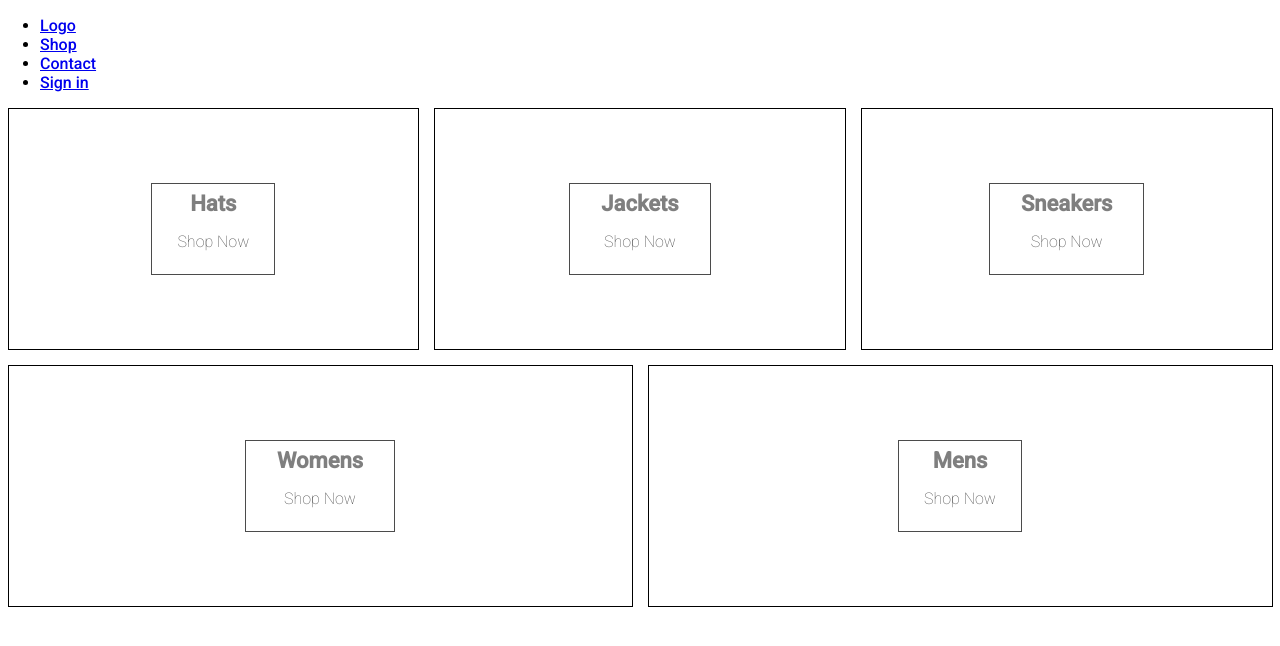
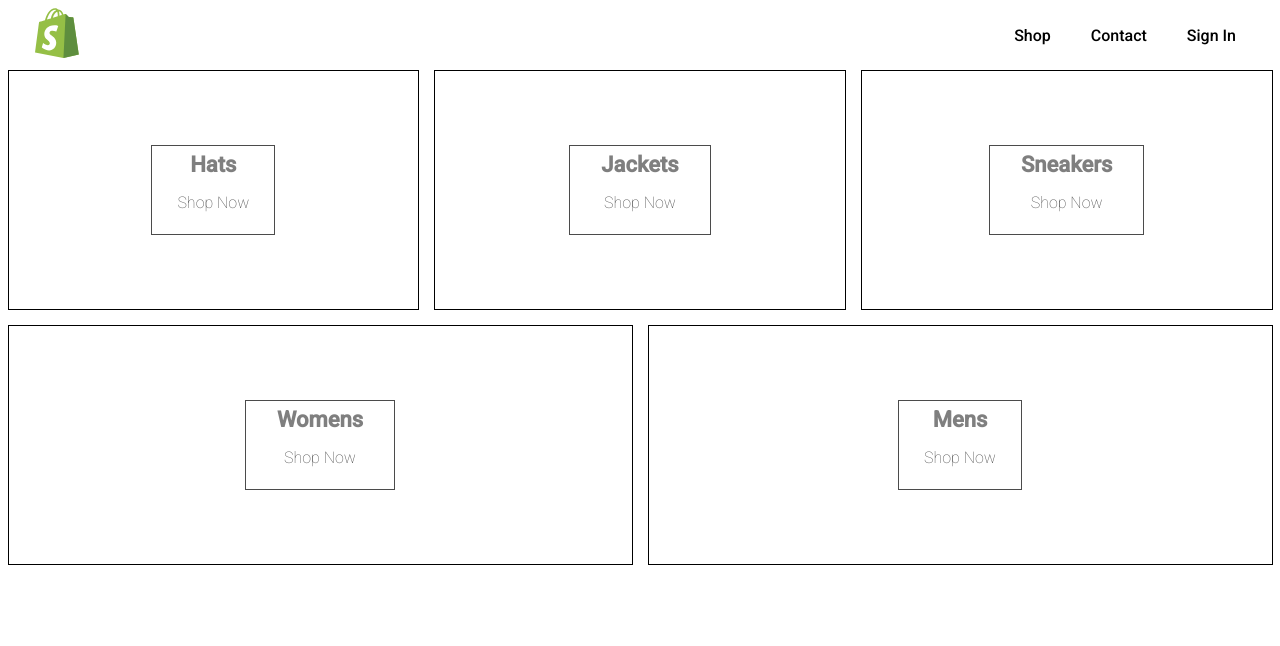
Before and after one commit to AlaaEl-DinAhmed/react-shop, a React (Create React App) app: page / in a window 1280 px wide. Shown: the top 646 px of the page. Built offline with nearby package versions, Linux system fonts and the light colour scheme.

Commit message:
Adding navigation styles

```diff
--- /dev/null
+++ b/src/components/navigation/Navigation.module.scss
@@ -0,0 +1,29 @@
+.navigation-container {
+  display: flex;
+  justify-content: space-between;
+  align-items: center;
+  padding: 0 2rem;
+  height: 70px;
+}
+.navigation-links {
+  height: 100%;
+  display: flex;
+  align-items: center;
+
+  li {
+    &:nth-of-type(2) {
+      margin: 0 1rem;
+    }
+  }
+
+  &__link {
+    color: #000;
+    padding: 1rem 0.75rem;
+  }
+}
+
+.logo-container {
+  height: 100%;
+  width: 70px;
+  padding: 25px;
+}
--- a/src/components/navigation/Navigation.tsx
+++ b/src/components/navigation/Navigation.tsx
@@ -1,22 +1,30 @@
+import { ReactComponent as Logo } from "@/assets/images/shopify-seeklogo.com.svg";
 import { Fragment } from "react";
 import { Link } from "react-router-dom";
+import styles from "./Navigation.module.scss";
 
 const Navigation = () => {
   return (
     <Fragment>
-      <nav>
-        <ul>
+      <nav className={styles["navigation-container"]}>
+        <Link to="/">
+          <Logo />
+        </Link>
+        <ul className={styles["navigation-links"]}>
           <li>
-            <Link to="/">Logo</Link>
+            <Link className={styles["navigation-links__link"]} to="/shop">
+              Shop
+            </Link>
           </li>
           <li>
-            <Link to="/shop">Shop</Link>
+            <Link className={styles["navigation-links__link"]} to="/contact">
+              Contact
+            </Link>
           </li>
           <li>
-            <Link to="/contact">Contact</Link>
-          </li>
-          <li>
-            <Link to="/shop">Sign in</Link>
+            <Link className={styles["navigation-links__link"]} to="/shop">
+              Sign In
+            </Link>
           </li>
         </ul>
       </nav>
--- a/src/index.scss
+++ b/src/index.scss
@@ -1,6 +1,21 @@
+@import-normalize;
+
+* {
+  box-sizing: border-box;
+}
 body {
   margin: 0;
   font-family: "Roboto", sans-serif;
   -webkit-font-smoothing: antialiased;
   -moz-osx-font-smoothing: grayscale;
 }
+ul {
+  padding: 0;
+  margin-inline-start: 0;
+}
+li {
+  list-style: none;
+}
+a {
+  text-decoration: none;
+}
```
Also changed, not shown: src/assets/images/shopify-seeklogo.com.svg (added).
